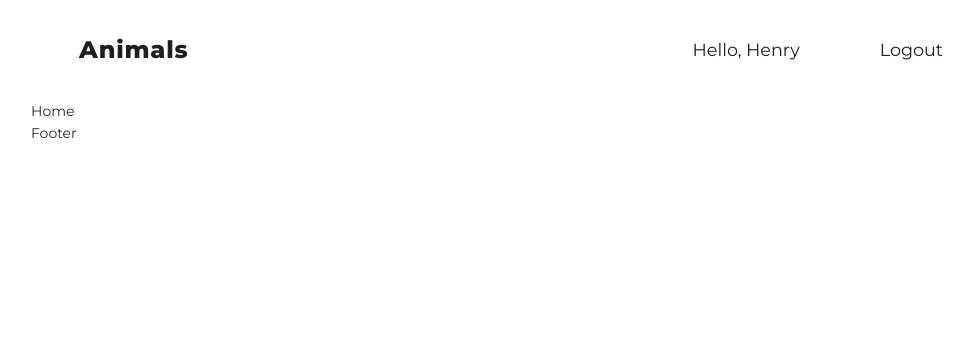
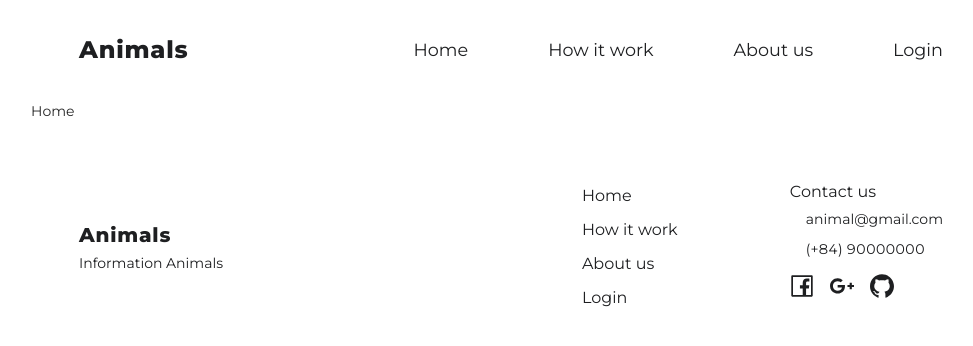
Before and after one commit to NahnDev/animal-dictionary, a React (Create React App) app: page /home in a window 1280 px wide. Shown: the top 346 px of the page, without its empty margins (129-1102 px from the left). Built offline with nearby package versions, Linux system fonts and the light colour scheme.

Commit message:
Component Footer

```diff
--- a/src/App.tsx
+++ b/src/App.tsx
@@ -8,8 +8,8 @@ import { ROOT_ROUTE } from './routes/root.route'
 
 import AnimalsPage from './pages/Admin'
 import { Col, Row } from 'antd'
-import Footer from './components/footer'
 import Header from './components/Header'
+import Footer from './components/Footer'
 
 function App() {
     const user = useRecoilValue(userState)
--- /dev/null
+++ b/src/components/Footer/components/contact.tsx
@@ -0,0 +1,44 @@
+import { Col, Row } from 'antd'
+import React from 'react'
+import { Link } from 'react-router-dom'
+
+type IProps = {
+    className: string
+    title: string
+    listContact: Array<string>
+    listIcon: Array<any>
+}
+
+function ContactFooter(props: IProps) {
+    const { className, listContact, listIcon, title } = props
+    return (
+        <Row className={`${className}`} justify="center" align="middle">
+            <Col>
+                <Row>
+                    <span className={`${className}--title`}>{title}</span>
+                </Row>
+                {listContact.map((item, index) => {
+                    return (
+                        <Row className={`${className}--text`} key={`navbar-item-footer-${index}`}>
+                            <span>{item}</span>
+                        </Row>
+                    )
+                })}
+                <Row>
+                    {listIcon.map((item, index) => {
+                        return (
+                            <span
+                                className={`${className}--icon`}
+                                key={`navbar-icon-footer-${index}`}
+                            >
+                                <item.icon />
+                            </span>
+                        )
+                    })}
+                </Row>
+            </Col>
+        </Row>
+    )
+}
+
+export default ContactFooter
--- /dev/null
+++ b/src/components/Footer/components/logoFooter.tsx
@@ -0,0 +1,25 @@
+import { Col, Row } from 'antd'
+
+type IProps = {
+    className: string
+    title: string
+    desc: string
+}
+
+function LogoFooter(props: IProps) {
+    const { className, title, desc } = props
+    return (
+        <Row justify="center" className={`${className}`}>
+            <Col>
+                <Row>
+                    <span className={`${className}--title`}>{title}</span>
+                </Row>
+                <Row>
+                    <span className={`${className}--desc`}>{desc}</span>
+                </Row>
+            </Col>
+        </Row>
+    )
+}
+
+export default LogoFooter
--- /dev/null
+++ b/src/components/Footer/components/navbar.tsx
@@ -0,0 +1,27 @@
+import { Col, Row } from 'antd'
+import React from 'react'
+import { Link } from 'react-router-dom'
+
+type IProps = {
+    className: string
+    listItem: Array<{ path: string; text: string }>
+}
+
+function NavbarFooter(props: IProps) {
+    const { className, listItem } = props
+    return (
+        <Row className={`${className}`} justify="center" align="middle">
+            <Col>
+                {listItem.map((item, index) => {
+                    return (
+                        <Row className={`${className}--item`} key={`navbar-item-${index}`}>
+                            <Link to={item.path}>{item.text}</Link>
+                        </Row>
+                    )
+                })}
+            </Col>
+        </Row>
+    )
+}
+
+export default NavbarFooter
--- /dev/null
+++ b/src/components/Footer/footer.scss
@@ -0,0 +1,53 @@
+@import '../../assets/style/font';
+@import '../../assets/style/colors';
+
+.footer {
+    padding: 0 3rem;
+    height: 15.6rem;
+
+    color: $color_eerie_black;
+    &__logo {
+        &--title {
+            font-family: $MontserratExtraBold;
+            font-size: 1.25rem;
+            letter-spacing: 0.05rem;
+        }
+    }
+
+    &__navbar {
+        width: 25rem;
+        &--item {
+            margin-left: 5rem;
+            padding: 0.25rem 0;
+
+            font-weight: 500;
+            font-size: 1rem;
+
+            border-bottom: 1px solid $color_white;
+
+            transition: all 750ms;
+            &:hover,
+            &:focus {
+                border-bottom: 1px solid $color_eerie_black;
+                transition: all 750ms;
+            }
+        }
+    }
+
+    &__contact {
+        &--title {
+            font-weight: 500;
+            font-size: 1rem;
+        }
+
+        &--text {
+            margin: 0.25rem 0 0.5rem 1rem;
+        }
+
+        &--icon {
+            margin-right: 1rem;
+            font-size: 1.5rem;
+            cursor: pointer;
+        }
+    }
+}
--- /dev/null
+++ b/src/components/Footer/index.tsx
@@ -0,0 +1,47 @@
+import { Col, Row } from 'antd'
+import { classComponent } from '../../constants/className'
+import { CONTENT_COMPONENT } from '../../constants/content'
+import ContactFooter from './components/contact'
+import LogoFooter from './components/logoFooter'
+import NavbarFooter from './components/navbar'
+
+import './footer.scss'
+
+type IProps = {}
+
+const className = classComponent.footer
+const content = CONTENT_COMPONENT.footer
+
+function Footer(props: IProps) {
+    return (
+        <Row justify="space-between" className={`${className}`} align="middle">
+            <Col>
+                <LogoFooter
+                    className={`${className}__logo`}
+                    title={content.titleLogo}
+                    desc={content.descLogo}
+                />
+            </Col>
+            <Col>
+                <Row>
+                    <Col>
+                        <NavbarFooter
+                            className={`${className}__navbar`}
+                            listItem={content.navbar}
+                        />
+                    </Col>
+                    <Col>
+                        <ContactFooter
+                            className={`${className}__contact`}
+                            listContact={content.contact}
+                            listIcon={content.icons}
+                            title={content.titleContact}
+                        />
+                    </Col>
+                </Row>
+            </Col>
+        </Row>
+    )
+}
+
+export default Footer
--- a/src/components/Header/index.tsx
+++ b/src/components/Header/index.tsx
@@ -25,7 +25,7 @@ function Header(props: IProps) {
                 <LogoProject className={`${className}__logo`} title={content.titleLogo} />
             </Col>
             <Col>
-                {!user.isLogin ? (
+                {user.isLogin ? (
                     <UserLogout
                         className={`${className}__navbar`}
                         item={content.textLogout}
--- a/src/components/footer.tsx
+++ /dev/null
@@ -1,7 +0,0 @@
-type IProps = {}
-
-function Footer(props: IProps) {
-    return <div>Footer</div>
-}
-
-export default Footer
--- a/src/constants/content.ts
+++ b/src/constants/content.ts
@@ -1,3 +1,5 @@
+import { FacebookOutlined, GooglePlusOutlined, GithubOutlined } from '@ant-design/icons'
+
 export const CONTENT_COMPONENT = {
     header: {
         titleLogo: 'Animals',
@@ -11,4 +13,18 @@ export const CONTENT_COMPONENT = {
         textLogout: 'Logout',
         textUser: 'Hello, ',
     },
+
+    footer: {
+        titleLogo: 'Animals',
+        descLogo: 'Information Animals',
+        titleContact: 'Contact us',
+        navbar: [
+            { path: '/home', text: 'Home' },
+            { path: '/home', text: 'How it work' },
+            { path: '/about', text: 'About us' },
+            { path: '/login', text: 'Login' },
+        ],
+        contact: ['animal@gmail.com', '(+84) 90000000'],
+        icons: [{ icon: FacebookOutlined }, { icon: GooglePlusOutlined }, { icon: GithubOutlined }],
+    },
 }
```
